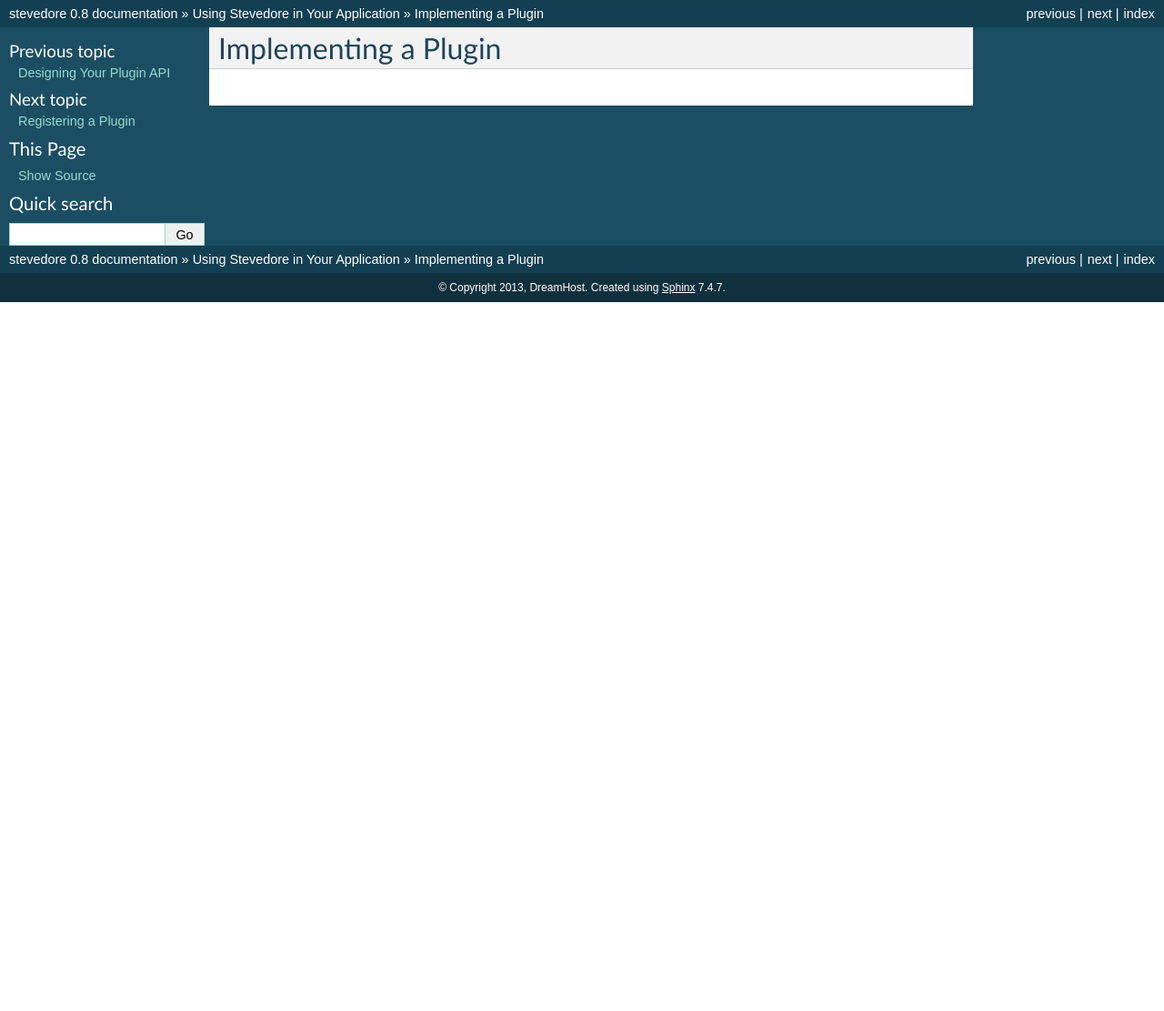
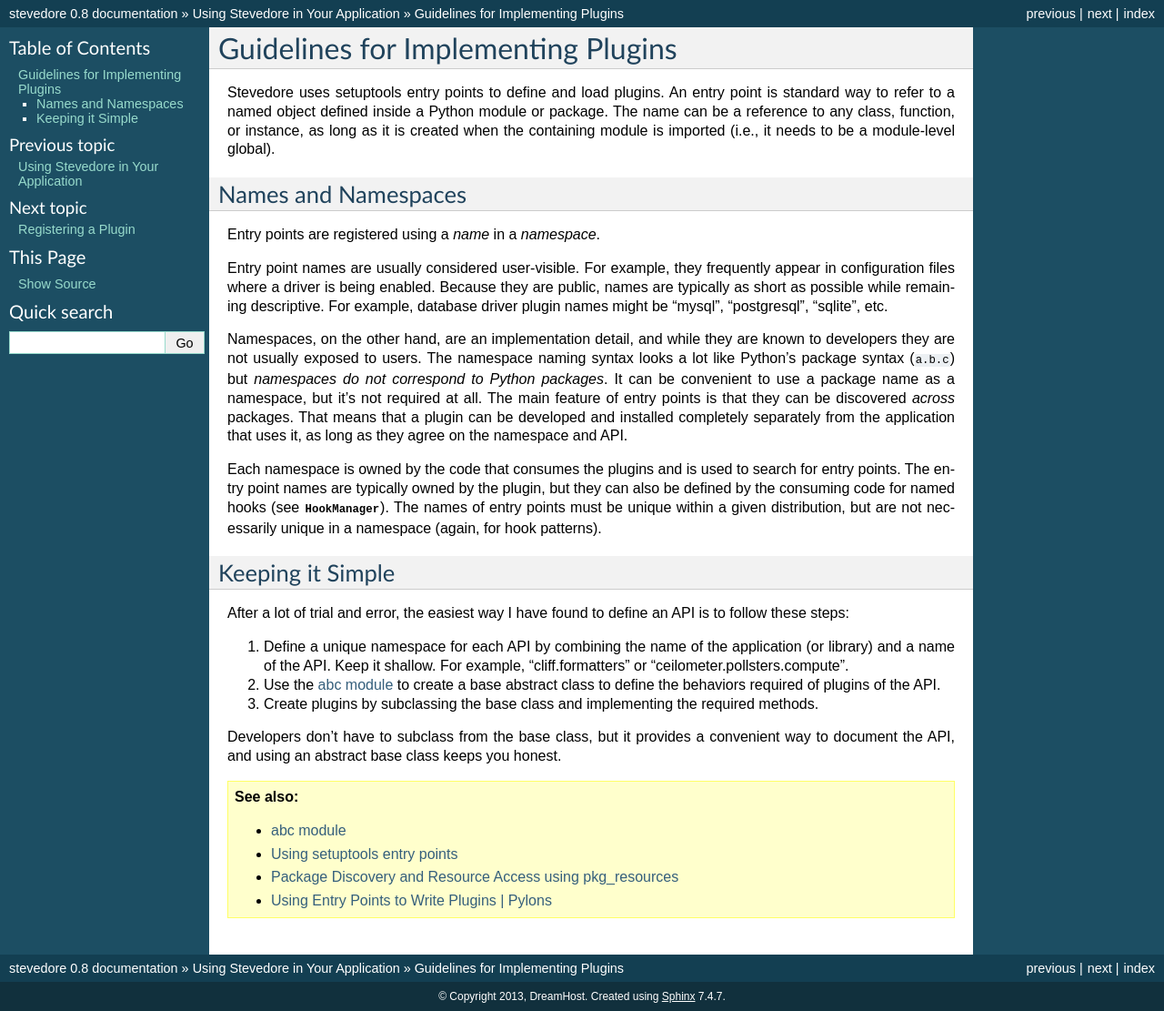
Before and after one commit to openstack/stevedore, a Sphinx documentation site: the page built from docs/source/tutorial/implementation.rst, in a window 1280 px wide. Shown: the whole page at 91% size. Built offline with Sphinx 7.4.7, drawn with Linux system fonts in a browser that asks for light colours; before the commit the page ends 900 px from its top, so only the background shows below that.

Commit message:
add docs about names and namespaces
Signed-off-by: Doug Hellmann <doug.hellmann@dreamhost.com>

```diff
--- a/docs/source/tutorial/implementation.rst
+++ b/docs/source/tutorial/implementation.rst
@@ -1,3 +1,68 @@
-=======================
- Implementing a Plugin
-=======================
+=====================================
+ Guidelines for Implementing Plugins
+=====================================
+
+Stevedore uses setuptools entry points to define and load plugins. An
+entry point is standard way to refer to a named object defined inside
+a Python module or package. The name can be a reference to any class,
+function, or instance, as long as it is created when the containing
+module is imported (i.e., it needs to be a module-level global).
+
+Names and Namespaces
+====================
+
+Entry points are registered using a *name* in a *namespace*.
+
+Entry point names are usually considered user-visible. For example,
+they frequently appear in configuration files where a driver is being
+enabled.  Because they are public, names are typically as short as
+possible while remaining descriptive. For example, database driver
+plugin names might be "mysql", "postgresql", "sqlite", etc.
+
+Namespaces, on the other hand, are an implementation detail, and while
+they are known to developers they are not usually exposed to users.
+The namespace naming syntax looks a lot like Python's package syntax
+(``a.b.c``) but *namespaces do not correspond to Python packages*. It
+can be convenient to use a package name as a namespace, but it's not
+required at all.  The main feature of entry points is that they can be
+discovered *across* packages. That means that a plugin can be
+developed and installed completely separately from the application
+that uses it, as long as they agree on the namespace and API.
+
+Each namespace is owned by the code that consumes the plugins and is
+used to search for entry points. The entry point names are typically
+owned by the plugin, but they can also be defined by the consuming
+code for named hooks (see :class:`~stevedore.hook.HookManager`).  The
+names of entry points must be unique within a given distribution, but
+are not necessarily unique in a namespace (again, for hook patterns).
+
+Keeping it Simple
+=================
+
+After a lot of trial and error, the easiest way I have found to define
+an API is to follow these steps:
+
+1. Define a unique namespace for each API by combining the name of the
+   application (or library) and a name of the API. Keep it
+   shallow. For example, "cliff.formatters" or
+   "ceilometer.pollsters.compute".
+2. Use the `abc module`_ to create a base abstract class to define the
+   behaviors required of plugins of the API.
+3. Create plugins by subclassing the base class and implementing the
+   required methods.
+
+Developers don't have to subclass from the base class, but it provides
+a convenient way to document the API, and using an abstract base class
+keeps you honest.
+
+.. seealso::
+
+   * `abc module`_
+   * `Using setuptools entry points`_
+   * `Package Discovery and Resource Access using pkg_resources`_
+   * `Using Entry Points to Write Plugins | Pylons`_
+
+.. _Using setuptools entry points: http://reinout.vanrees.org/weblog/2010/01/06/zest-releaser-entry-points.html
+.. _Package Discovery and Resource Access using pkg_resources: http://pythonhosted.org/distribute/pkg_resources.html
+.. _Using Entry Points to Write Plugins | Pylons: http://docs.pylonsproject.org/projects/pylons-webframework/en/latest/advanced_pylons/entry_points_and_plugins.html
+.. _abc module: http://docs.python.org/2/library/abc.html
--- a/docs/source/tutorial/index.rst
+++ b/docs/source/tutorial/index.rst
@@ -9,9 +9,12 @@ application.
 .. toctree::
    :maxdepth: 2
 
-   design
    implementation
    registration
    loading
    calling
    testing
+
+.. seealso::
+
+   :doc:`/essays/pycon2013`
```
Also changed, not shown: docs/source/tutorial/design.rst (deleted, +0 -7 lines).
